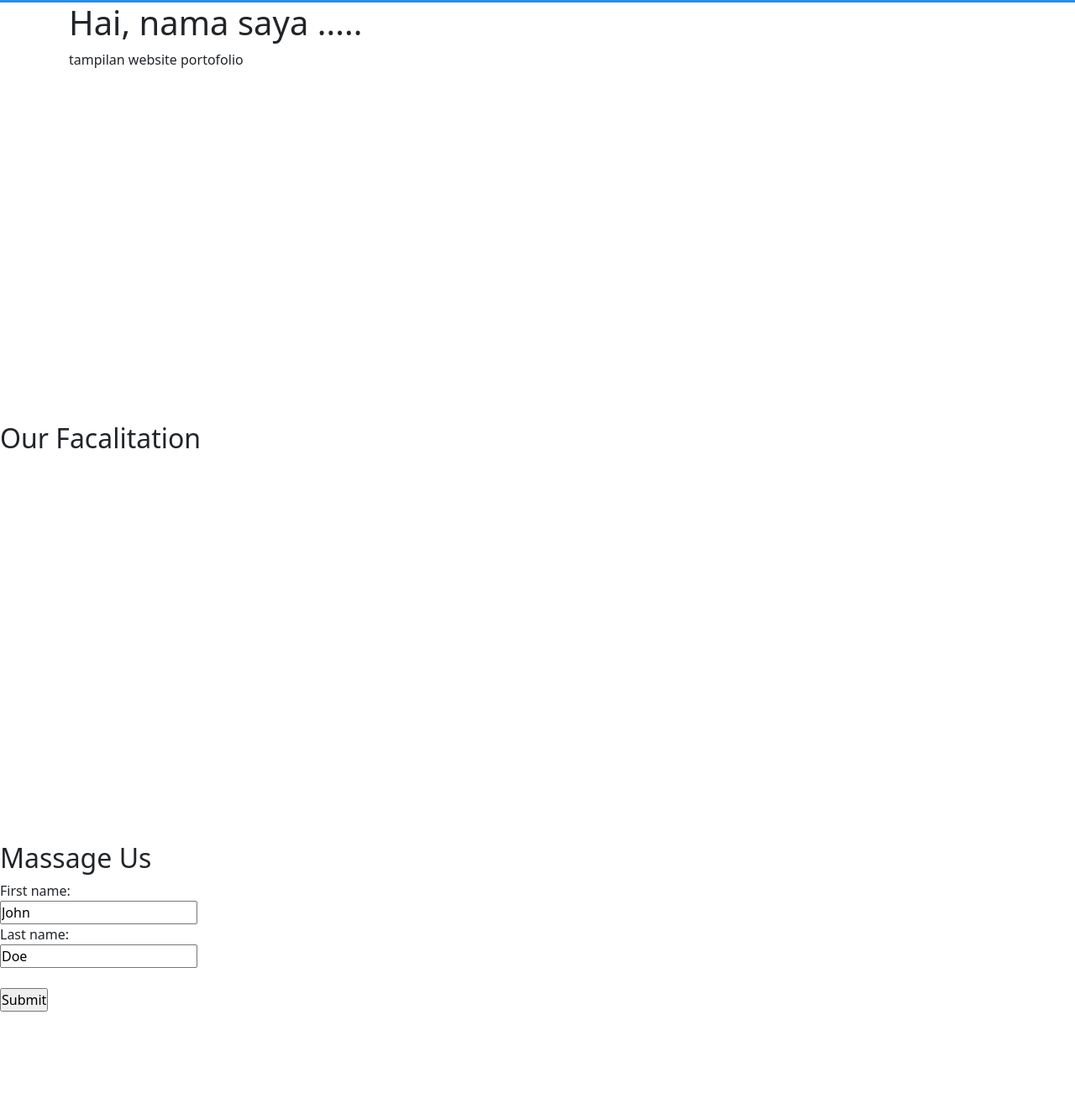
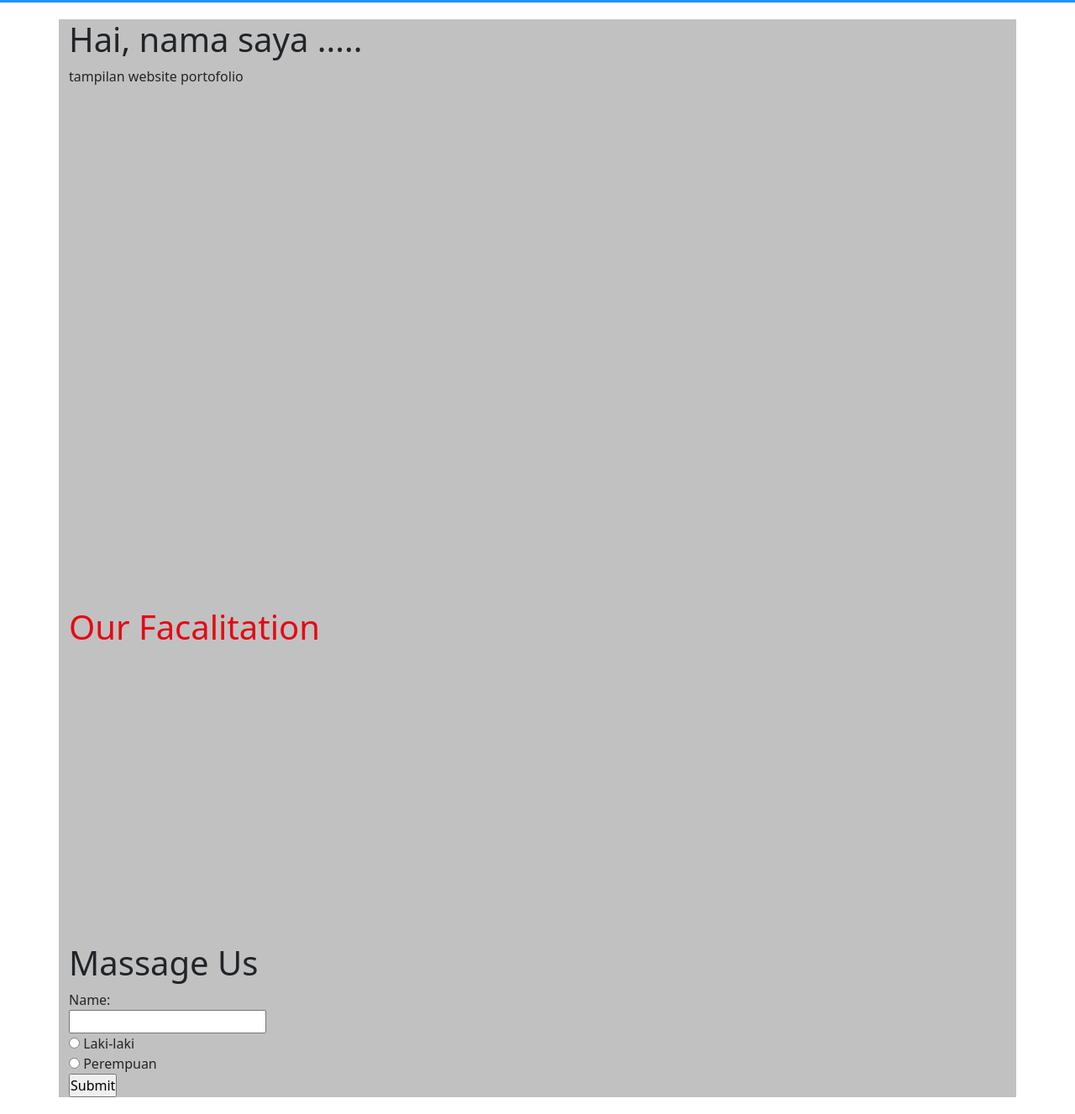
Before and after one commit to erlangpr/RevoU-web, a plain HTML site: page index.html in a window 1280 px wide. Shown: the part 79-1406 px from the top of the page at 84% size. Before the commit the page ends 1284 px from the top, so only its background shows below. Drawn offline with nearby package versions, Linux system fonts and the light colour scheme.

Commit message:
add index.html

```diff
--- a/asset/css/style.css
+++ b/asset/css/style.css
@@ -22,8 +22,8 @@ nav ul {
     gap: 2rem;
     list-style: none;
 }
-
-nav div img {
+/* Nav Logo */
+.image img {
     width: 50px;
 }
 
@@ -38,11 +38,19 @@ nav ul li a:hover {
     color: #E50914;
 }
 
+
 /*  Konten */
 .container {
-    height: 500px;
+    height: auto;
+    margin: 20px;
+    background: #c1c1c1;
+}
+
+.home{
+    height: 700px;
 }
 
 .Ourf {
-    height: 500px;
+    height: 400px;
+    color: #E50914;
 }
--- a/index.html
+++ b/index.html
@@ -16,7 +16,7 @@
 <body>
   <!-- Header /navbar-->
   <nav>
-    <div class="">
+    <div class="image">
       <img src="asset/image/revouimg.png" alt="revouimg">
     </div>
     <ul class="">
@@ -28,26 +28,29 @@
   </nav>
 
   <!-- content -->
-  <main>
-    <div class="container">
+  <main class="container">
+    <div class="home">
       <h1>Hai, nama saya .....</h1>
       <p>tampilan website portofolio</p>
-        <img src="" alt="">
+      <img src="" alt="">
     </div>
 
     <div class="Ourf">
-      <h2>Our Facalitation</h2>
+      <h1>Our Facalitation</h1>
     </div>
 
 
     <form action="/action_page.php">
-      <h2>Massage Us</h2>
-      <label for="fname">First name:</label><br>
-      <input type="text" id="fname" name="fname" value="John"><br>
-      <label for="lname">Last name:</label><br>
-      <input type="text" id="lname" name="lname" value="Doe"><br><br>
+      <h1>Massage Us</h1>
+      <label for="name">Name: </label><br>
+      <input type="text" id="name" name="name" value=""><br>
+      <input type="radio" id="laki-laki" name="jenisk" value="Laki-laki">
+      <label for="laki-laki">Laki-laki</label><br>
+      <input type="radio" id="perempuan" name="jenisk" value="Perempuan">
+      <label for="perempuan">Perempuan</label><br>
       <input type="submit" value="Submit">
     </form>
+
   </main>
 
 
```
